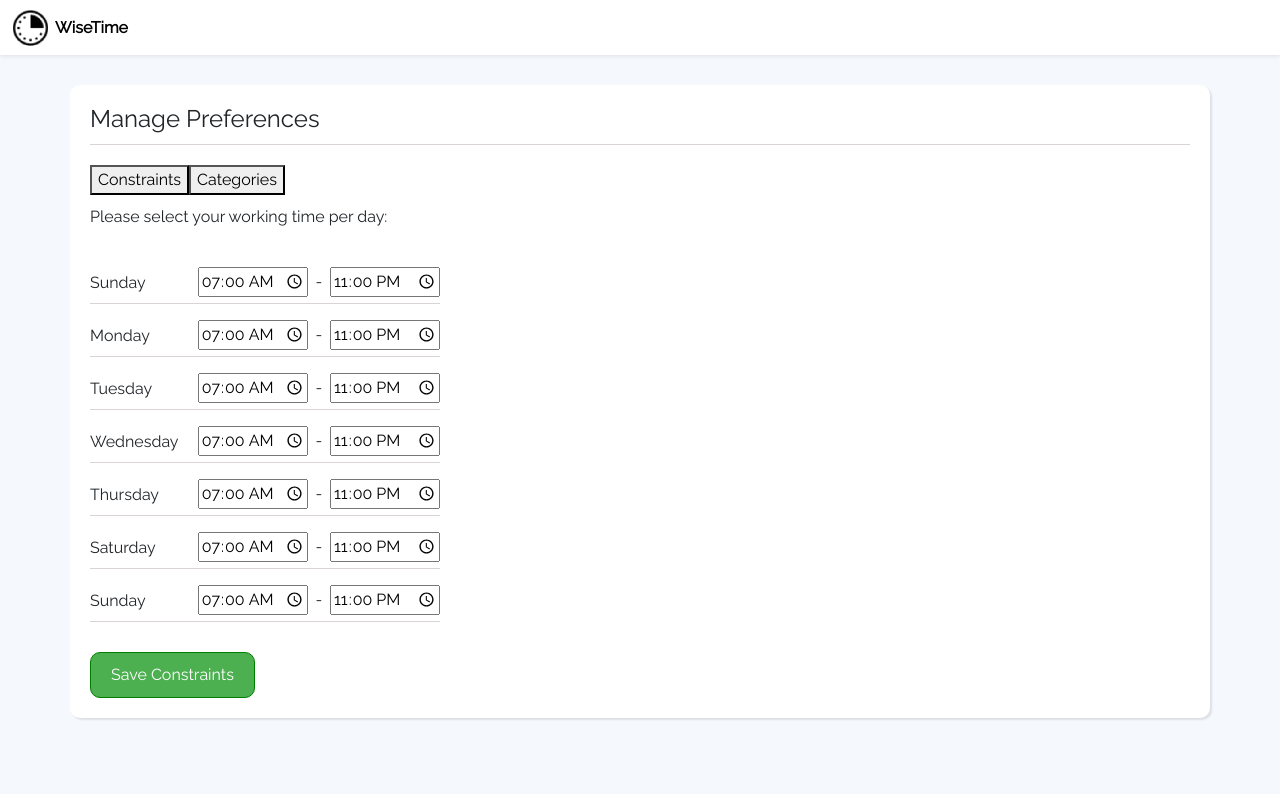
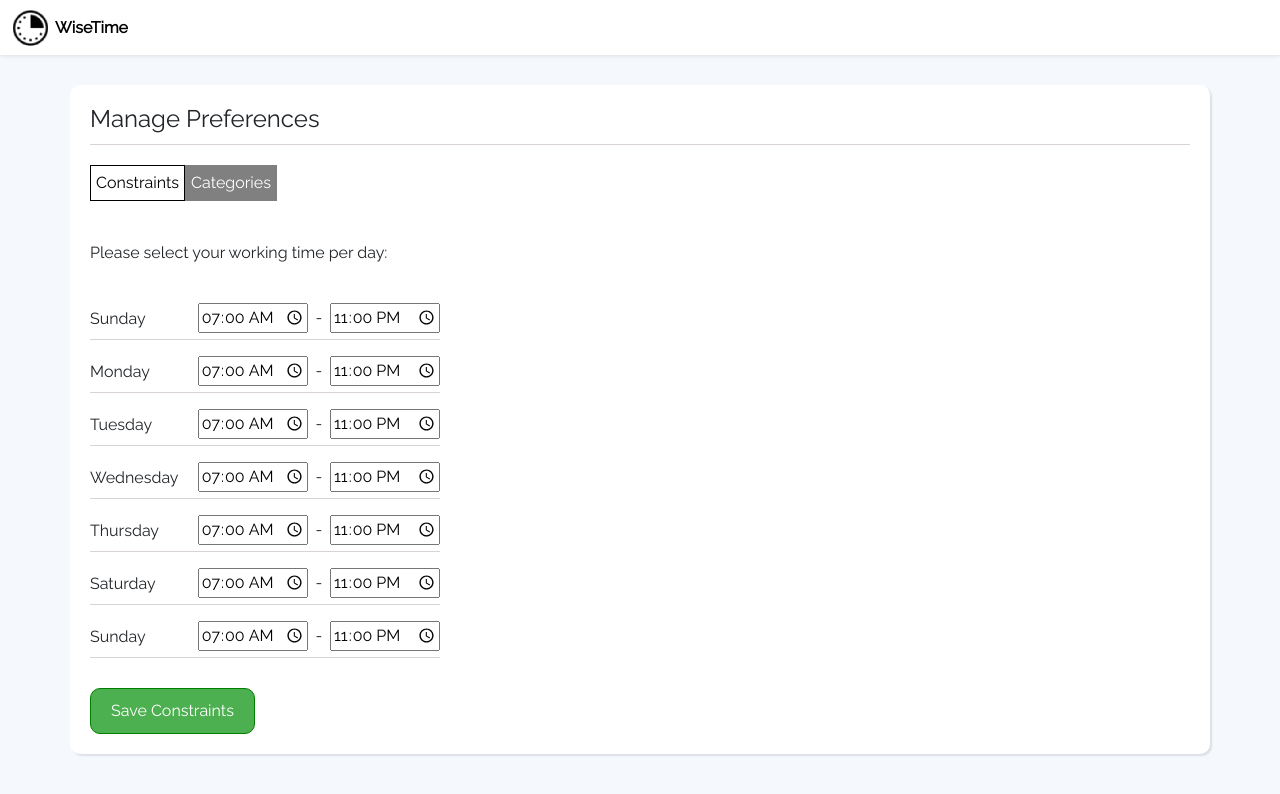
Before and after one commit to YosefAranbaev/Wisetime-frontend, a React (Create React App) app in the folder react/: page /preferences in a window 1280 px wide. Shown: the top 794 px of the page. Built offline with nearby package versions, Linux system fonts and the light colour scheme.

Commit message:
Constraints and categories ui

```diff
--- a/react/src/Components/Auth/Register.js
+++ b/react/src/Components/Auth/Register.js
@@ -105,7 +105,6 @@ const Register = (props) => {
             color: '#000',
             backdrop: `
                         rgba(0,0,123,0.4)
-                        url("https://sweetalert2.github.io/images/nyan-cat.gif")
                         left top
                         no-repeat
                       `
--- a/react/src/Components/Partials/Header.js
+++ b/react/src/Components/Partials/Header.js
@@ -126,7 +126,7 @@ const Header = (props) => {
             <div className='navLinks'>
                 {user && (
                     <li className="nav-item" style={styles.list}>
-                        <Link to='/schedule' style={location.pathname === '/schedule' ? styles.linkActive : styles.link}>Schedule</Link>
+                        <Link to='/schedule' style={location.pathname === '/schedule' ? styles.linkActive : styles.link}>Week Schedule</Link>
                         <Link to='/statistics' style={location.pathname === '/statistics' ? styles.linkActive : styles.link}>Statistics</Link>
                     </li>
                 )}
--- a/react/src/Components/Partials/SideMenu.js
+++ b/react/src/Components/Partials/SideMenu.js
@@ -7,7 +7,7 @@ const SideMenu = (props) => {
 
     const styles = {
         menu: {
-            width: 'auto',
+            width: '80px',
             height: 'auto',
             position: 'absolute',
             top: '60px',
--- a/react/src/Components/Preferences/Categories.js
+++ b/react/src/Components/Preferences/Categories.js
@@ -1,8 +1,11 @@
 import React, { useState, useEffect } from "react";
+import swal from 'sweetalert2';
 
 import UserService from "../../services/user.service";
 import AuthService from '../../services/auth.service';
 import Category from './Category.js';
+
+window.Swal = swal;
 
 const Categories = (props) => {
   const styles = {
@@ -18,8 +21,23 @@ const Categories = (props) => {
 
   const user = AuthService.getCurrentUser();
 
+  const handleCategories = (e) => {
+    e.preventDefault();
+
+    swal.fire({
+      position: 'center',
+      icon: 'success',
+      title: 'Saved successfully',
+      showConfirmButton: false,
+      timer: 1500,
+      width: '450px',
+      height: '50px',
+      fontSize: '13px'
+    })
+  }
+
   return (
-    <form action="" method="POST" name="constraintsForm">
+    <form>
         <label>Select preferred time of the day for the next categories:</label><br/>
 
         <section className="categoriesTime" style={styles.categoriesTime}>
@@ -30,24 +48,9 @@ const Categories = (props) => {
           <Category name='Other' />
         </section>
 
-        <button style={styles.button} name="submit" type="submit">Save Categories</button>
+        <button style={styles.button} name="submit" onClick={handleCategories}>Save Categories</button>
     </form>
   );
 };
 
 export default Categories;
-
-
-{/* <section class="categories">
-<p class="weekDay">Study</p>
-<p class="weekDay">Work</p>
-<p class="weekDay">Hobby</p>
-<p class="weekDay">Chores</p>
-</section>
-<section class="timeOfDay" style={styles.timeOfDay}>
-<select name="study">
-<option value="1">Any</option>
-<option value="2">Morning</option>
-<option value="3">Day</option>
-<option value="4">Evening</option>
-</select> */}
--- a/react/src/Components/Preferences/Constraints.js
+++ b/react/src/Components/Preferences/Constraints.js
@@ -1,8 +1,11 @@
 import React, { useState, useEffect } from "react";
+import swal from 'sweetalert2';
 
 import UserService from "../../services/user.service";
 import AuthService from '../../services/auth.service';
 import Constraint from './Constraint';
+
+window.Swal = swal;
 
 const Constraints = (props) => {
   const styles = {
@@ -27,8 +30,23 @@ const Constraints = (props) => {
 
   const user = AuthService.getCurrentUser();
 
+  const handleConstraints = (e) => {
+    e.preventDefault();
+
+    swal.fire({
+      position: 'center',
+      icon: 'success',
+      title: 'Saved successfully',
+      showConfirmButton: false,
+      timer: 1500,
+      width: '450px',
+      height: '50px',
+      fontSize: '13px'
+    })
+  }
+
   return (
-    <form action="" method="POST" name="constraintsForm">
+    <form>
         <label>Please select your working time per day:</label><br/>
         <Constraint weekday='Sunday' startTime='07:00' endTime='23:00' />
         <Constraint weekday='Monday' startTime='07:00' endTime='23:00' />
@@ -37,51 +55,9 @@ const Constraints = (props) => {
         <Constraint weekday='Thursday' startTime='07:00' endTime='23:00' />
         <Constraint weekday='Saturday' startTime='07:00' endTime='23:00' />
         <Constraint weekday='Sunday' startTime='07:00' endTime='23:00' />
-      <button style={styles.button} name="submit" type="submit">Save Constraints</button>
+      <button style={styles.button} name="submit" onClick={handleConstraints}>Save Constraints</button>
     </form>
   );
 };
 
 export default Constraints;
-
-
-// <section className="workingTimePerDay" style={styles.workingTimePerDay}>
-//             <section className="days">
-//             <p className="weekDay">Sunday</p>
-//             <p className="weekDay">Monday</p>
-//             <p className="weekDay">Tuesday</p>
-//             <p className="weekDay">Wednesday</p>
-//             <p className="weekDay">Thursday</p>
-//             <p className="weekDay">Friday</p>
-//             <p className="weekDay">Saturday</p>
-//             </section>
-//             <section className='timeRanges' style={styles.timeRanges}>
-//             <section className="timeRange">
-//                 <input type="time" id="appt" name="sunday_start_time" value="07:00" min="07:00" max="00:00"/> -&nbsp;
-//                 <input type="time" id="appt" name="sunday_end_time" value="23:00" min="07:00" max="00:00"/>
-//             </section>
-//             <section className="timeRange">
-//                 <input type="time" id="appt" name="monday_start_time" value="07:00" min="07:00" max="00:00"/> -&nbsp;
-//                 <input type="time" id="appt" name="monday_end_time" value="23:00" min="07:00" max="00:00"/>
-//             </section>
-//             <section className="timeRange">
-//                 <input type="time" id="appt" name="tuesday_start_time" value="07:00" min="07:00" max="00:00"/> -&nbsp;
-//                 <input type="time" id="appt" name="tuesday_end_time" value="23:00" min="07:00" max="00:00"/>
-//             </section>
-//             <section className="timeRange">
-//                 <input type="time" id="appt" name="wednesday_start_time" value="07:00" min="07:00" max="00:00"/> -&nbsp;
-//                 <input type="time" id="appt" name="wednesday_end_time" value="23:00" min="07:00" max="00:00"/>
-//             </section>
-//             <section className="timeRange">
-//                 <input type="time" id="appt" name="thursday_start_time" value="07:00" min="07:00" max="00:00"/> -&nbsp;
-//                 <input type="time" id="appt" name="thursday_end_time" value="23:00" min="07:00" max="00:00"/>
-//             </section>
-//             <section className="timeRange">
-//                 <input type="time" id="appt" name="friday_start_time" value="07:00" min="07:00" max="00:00"/> -&nbsp;
-//                 <input type="time" id="appt" name="friday_end_time" value="23:00" min="07:00" max="00:00"/>
-//             </section>
-//             <section className="timeRange">
-//                 <input type="time" id="appt" name="saturday_start_time" value="07:00" min="07:00" max="00:00"/> -&nbsp;
-//                 <input type="time" id="appt" name="saturday_end_time" value="23:00" min="07:00" max="00:00"/>
-//             </section>
-//         </section>
--- a/react/src/Components/Preferences/Preferences.js
+++ b/react/src/Components/Preferences/Preferences.js
@@ -16,6 +16,22 @@ const Preferences = (props) => {
         borderRadius: '10px',
         minHeight: '71vh',
         overflow: 'hidden',
+    },
+    section: {
+      marginTop: '40px'
+    },
+    activeButton: {
+      backgroundColor: '#fff',
+      borderRadius: '0',
+      padding: '5px',
+      border: '1px solid #000'
+    },
+    button: {
+      backgroundColor: 'grey',
+      borderRadius: '0',
+      color: '#fff',
+      padding: '6px',
+      border: 'none'
     }
   }
 
@@ -25,11 +41,13 @@ const Preferences = (props) => {
   return (
     <div className="container" style={styles.container}>
       <Heading heading='Manage Preferences' />
-      <button onClick={() => setDisplay('constraints')}>Constraints</button>
-      <button onClick={() =>setDisplay('categories')}>Categories</button>
-      {
-        display === 'constraints' ? <Constraints /> : <Categories />
-      }
+      <button onClick={() => setDisplay('constraints')} style={display==='constraints' ? styles.activeButton : styles.button}>Constraints</button>
+      <button onClick={() =>setDisplay('categories')} style={display==='categories' ? styles.activeButton : styles.button}>Categories</button>
+      <section style={styles.section}>
+        {
+          display === 'constraints' ? <Constraints /> : <Categories />
+        }
+      </section>
     </div>
   );
 };
--- a/react/src/index.css
+++ b/react/src/index.css
@@ -65,3 +65,5 @@ a:hover {
 li {
   list-style-type:none;
 }
+
+button:focus {outline:0;}
```
